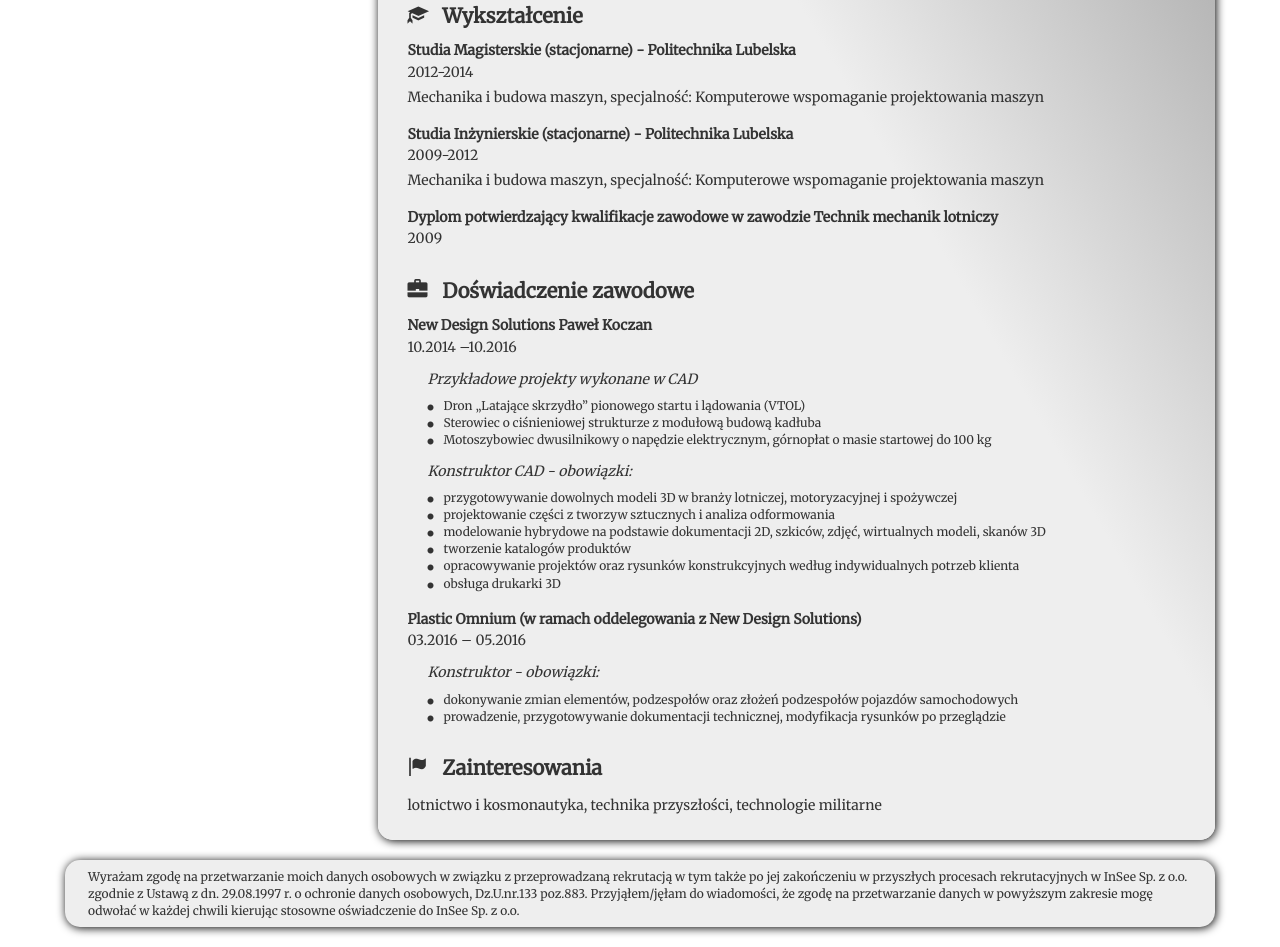
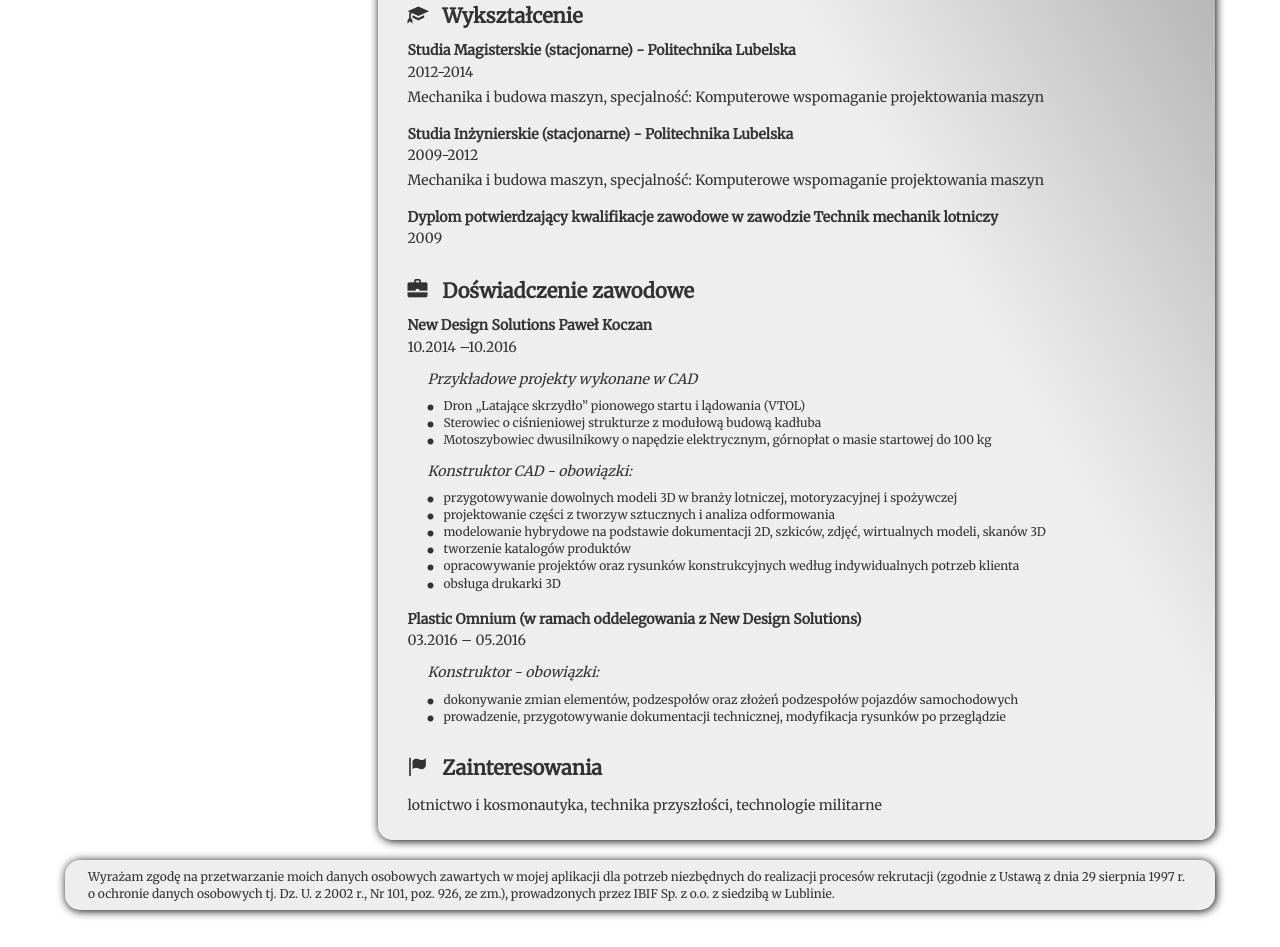
Before and after one commit to SlawekDec/temp, a plain HTML site: page bootstrap-3.3.7-dist/index.html in a window 1280 px wide. Shown: the part 860-1807 px from the top of the page. Drawn offline with nearby package versions, Linux system fonts and the light colour scheme.

Commit message:
changes 4

```diff
--- a/bootstrap-3.3.7-dist/css/CVindex.css
+++ b/bootstrap-3.3.7-dist/css/CVindex.css
@@ -96,7 +96,7 @@ ul {
 .bottom-row {
 	width: 1150px;
 	background: #eee;
-	height: 67px;
+	height: 50px;
 	border-radius: 15px;
 	box-shadow: 1px 1px 10px #000;
 	margin-right: 10px;
--- a/bootstrap-3.3.7-dist/index.html
+++ b/bootstrap-3.3.7-dist/index.html
@@ -257,7 +257,7 @@
 			</div>
 			<div class="row">
 			  	<div class="col-md-12 bottom-row">
-			  		<div class="textpadding">Wyrażam zgodę na przetwarzanie moich danych osobowych w związku z przeprowadzaną rekrutacją w tym także po jej zakończeniu w przyszłych procesach rekrutacyjnych w InSee Sp. z o.o. zgodnie z Ustawą z dn. 29.08.1997 r. o ochronie danych osobowych, Dz.U.nr.133 poz.883. Przyjąłem/jęłam do wiadomości, że zgodę na przetwarzanie danych w powyższym zakresie mogę odwołać w każdej chwili kierując stosowne oświadczenie do InSee Sp. z o.o.</div>
+			  		<div class="textpadding">Wyrażam zgodę na przetwarzanie moich danych osobowych zawartych w mojej aplikacji dla potrzeb niezbędnych do realizacji procesów rekrutacji (zgodnie z Ustawą z dnia 29 sierpnia 1997 r. o ochronie danych osobowych tj. Dz. U. z 2002 r., Nr 101, poz. 926, ze zm.), prowadzonych przez IBIF Sp. z o.o. z siedzibą w Lublinie.</div>
 			  	</div>
 			</div>
 		</div>
```
